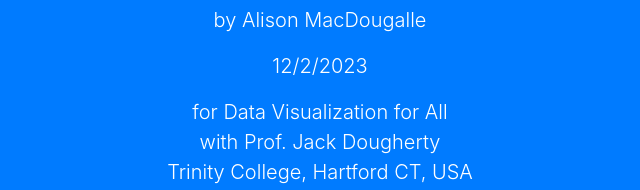
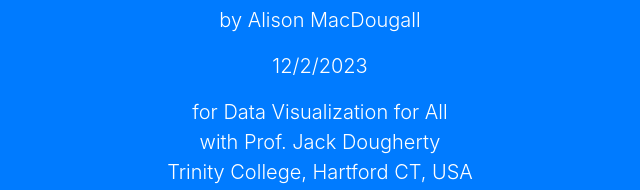
Before and after one commit to alisonm1017/sbhc-grade-level-enrollment, a plain HTML site: page index.html in a window 1280 px wide. Shown: the part 255-445 px from the top of the page, 320-960 px from the left. Drawn offline with nearby package versions, Linux system fonts and the light colour scheme.

Commit message:
Update index.html

```diff
--- a/index.html
+++ b/index.html
@@ -54,7 +54,7 @@
   <header class="bg-primary text-white">
     <div class="container text-center">
       <h1>How Do CT Schools Vary by SBHC Grade Level Enrollment</h1>
-      <p class="lead">by Alison MacDougalle</p>
+      <p class="lead">by Alison MacDougall</p>
       <p class="lead">12/2/2023</p>
       <p class="lead">for Data Visualization for All</br>with Prof. Jack Dougherty</br>Trinity College, Hartford CT, USA</p>
     </div>
```
